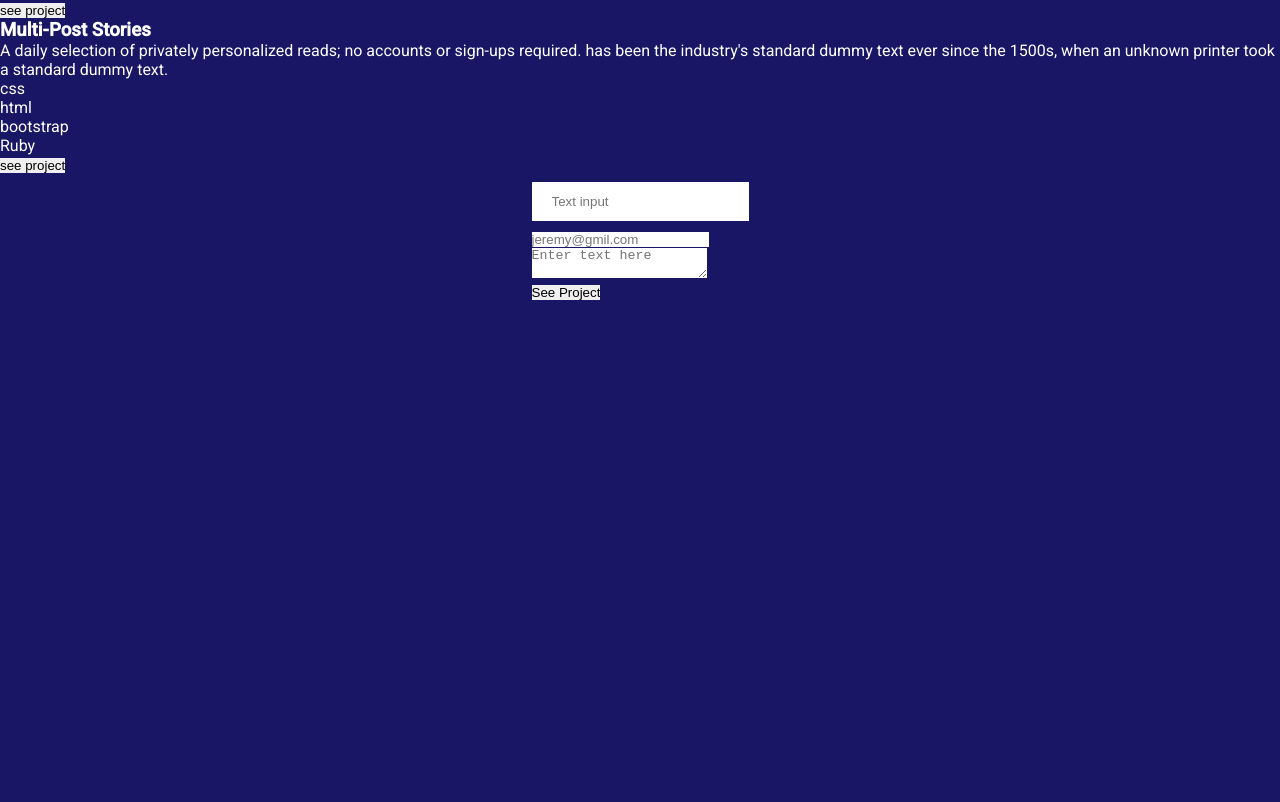
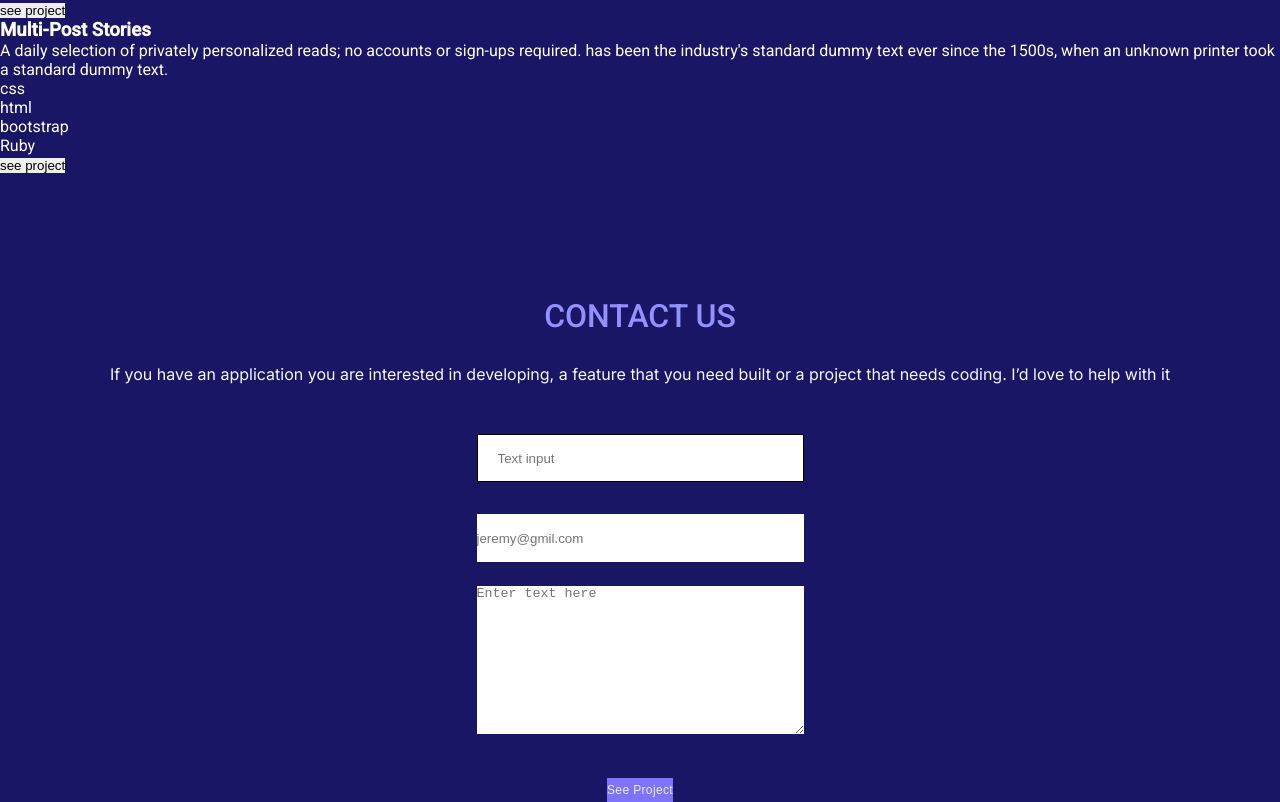
Before and after one commit to xtrahuman/portfolio_website, a plain HTML site: page index.html in a window 1280 px wide. Shown: the part 1324-2126 px from the top of the page. Before the commit the page ends 1625 px from the top, so only its background shows below. Drawn offline with Linux system fonts and the light colour scheme.

Commit message:
Add Contact Form Style

```diff
--- a/index.html
+++ b/index.html
@@ -249,6 +249,12 @@
             </section>
 
             <section class="work-container">
+                <div class="contact-us">
+                     <h3>CONTACT US</h3>
+                     <p>If you have an application you are interested in developing,
+                          a feature that you need built or a project that needs coding.
+                          I’d love to help with it </p>
+                </div>
                 <div class="form-sect">
                     <form action="https://formspree.io/f/{form_id}" method="post">
                       <ul>
@@ -267,7 +273,7 @@
                                  maxlength="500" placeholder="Enter text here" required></textarea>
                         </li>
                         <li>
-                            <button type="submit" class="button">See Project</button>
+                            <button type="submit" class="btn">See Project</button>
                         </li>
                         </ul>
                     </form>
--- a/style.css
+++ b/style.css
@@ -336,15 +336,79 @@ section .main-paragraph {
 .form-sect ul {
  display: flex;
  flex-direction: column;
+ align-items: center;
 }
+
 
 .form-sect ul li {
   list-style-type: none;
 }
 
+.name-section {
+  height: 48px;
+  width: 327px;
+  border: 1px solid black;
+}
+
+.email-section {
+  height: 48px;
+  width: 327px;
+  margin-top: 24px;
+}
+
+.message-section {
+  width: 327px;
+  height: 148px;
+  margin-top: 24px;
+}
+
+.form-sect ul li button {
+  font-size: 12px;
+  font-weight: 500;
+  line-height: 24px;
+  letter-spacing: 0.03em;
+  margin-top: 40px;
+}
+
+.form-sect ul li button:enabled {
+  background: rgba(125, 115, 252, 1);
+  color: #EDECFF;
+}
+
+.form-sect ul li button:hover {
+  background: rgba(125, 115, 252, 1);
+  color: white;
+}
+
+.contact-us {
+  margin-top: 120px;
+  margin-bottom: 40px;
+}
+
+.contact-us h3 {
+  font-family: Roboto;
+  font-size: 32px;
+  font-style: normal;
+  font-weight: 500;
+  line-height: 44px;
+  text-align: center;
+  color: rgba(147, 144, 255, 1);
+}
+
+.contact-us p {
+  margin-top: 24px;
+  font-family: Inter;
+  font-size: 16px;
+  font-style: normal;
+  font-weight: 400;
+  line-height: 24px;
+  text-align: center;
+  color: rgba(245, 245, 255, 1);
+
+}
 
 input[type=text] {
-  width: 100%;
+
   padding: 12px 20px;
   margin: 8px 0;
   box-sizing: border-box;
```
